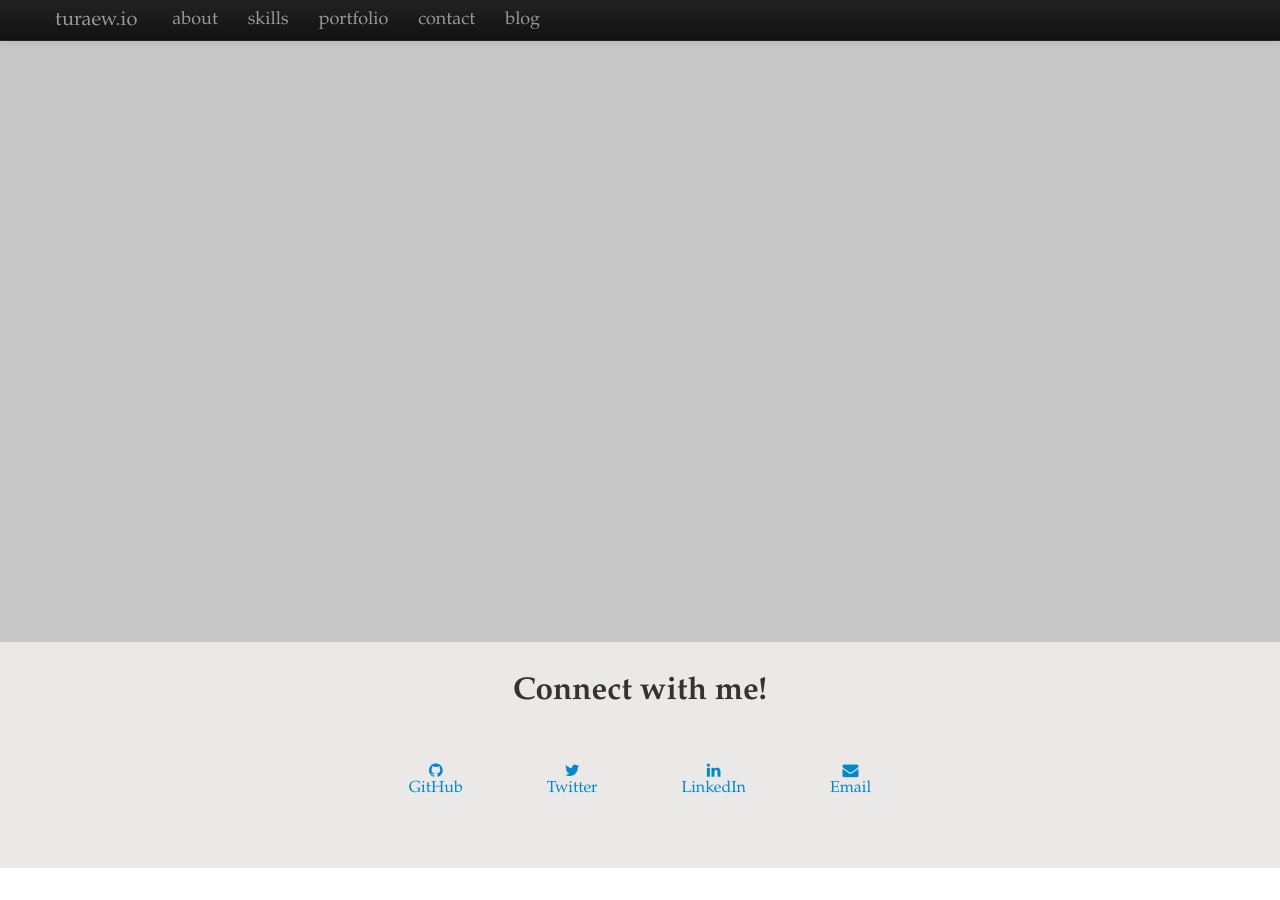
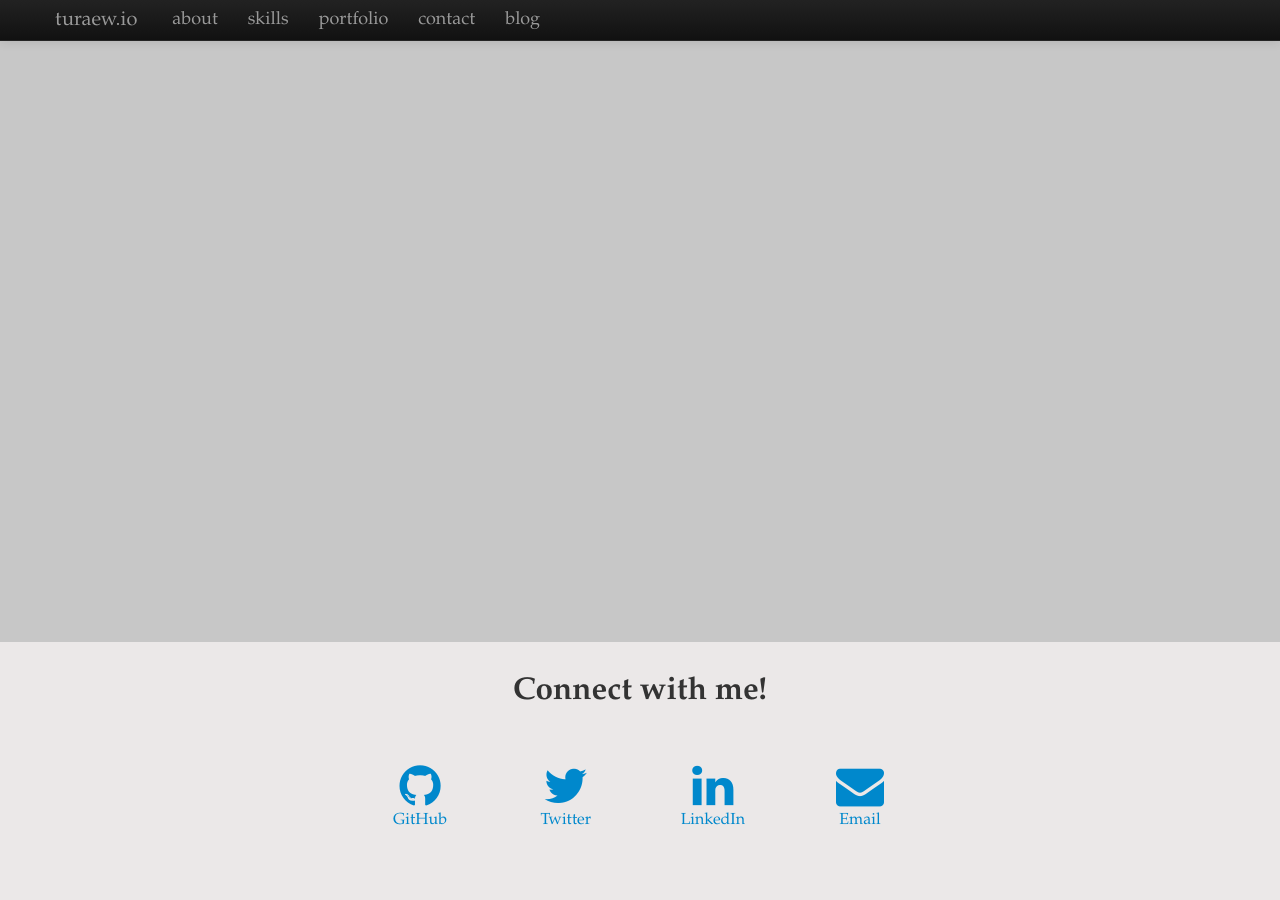
Before and after one commit to PaulTuraew/PaulTuraew.github.io, a Jekyll site: the page built from index.html, in a window 1280 px wide and 900 px high, scrolled down 2948 px. Built offline with Jekyll 4.4.1, drawn with Linux system fonts in a browser that asks for light colours; nearby versions of some CDN libraries; Markdown is read by kramdown in place of the engine named in the settings; the list of posts is cut into pages by our own code; before the commit the page ends 3816 px from its top, so only the background shows below that.

Commit message:
fa larger logos

```diff
--- a/_includes/footer.html
+++ b/_includes/footer.html
@@ -1,18 +1,18 @@
 <div class="contact">
   <h2>Connect with me!</h2>
     <li>
-      <a href="http://www.github.com/PaulTuraew" target="_blank"><i class="fa fa-fw fa-github"></i><p>GitHub</p></a>
+      <a href="http://www.github.com/PaulTuraew" target="_blank"><i class="fa fa-fw fa-github fa-3x"></i><p>GitHub</p></a>
     </li>
     <li>
-      <a href="http://www.twitter.com/PaulTuraew" target="_blank"><i class="fa fa-fw fa-twitter"></i><p>Twitter</p></a>
+      <a href="http://www.twitter.com/PaulTuraew" target="_blank"><i class="fa fa-fw fa-twitter fa-3x"></i><p>Twitter</p></a>
     </a>
   </li>
   <li>
-    <a href="http://www.linkedin.com/in/pturaew/" target="_blank"><i class="fa fa-fw fa-linkedin"></i><p>LinkedIn</p></a>
+    <a href="http://www.linkedin.com/in/pturaew/" target="_blank"><i class="fa fa-fw fa-linkedin fa-3x"></i><p>LinkedIn</p></a>
   </a>
 </li>
 <li>
-  <a target="_blank" href="mailto:paul.turaew@gmail.com"><i class="fa fa-fw fa-envelope"></i><p>Email</p></a>
+  <a target="_blank" href="mailto:paul.turaew@gmail.com"><i class="fa fa-fw fa-envelope fa-3x"></i><p>Email</p></a>
 </li>
 </div>
 
```
Also changed, not shown: 1 other file.
